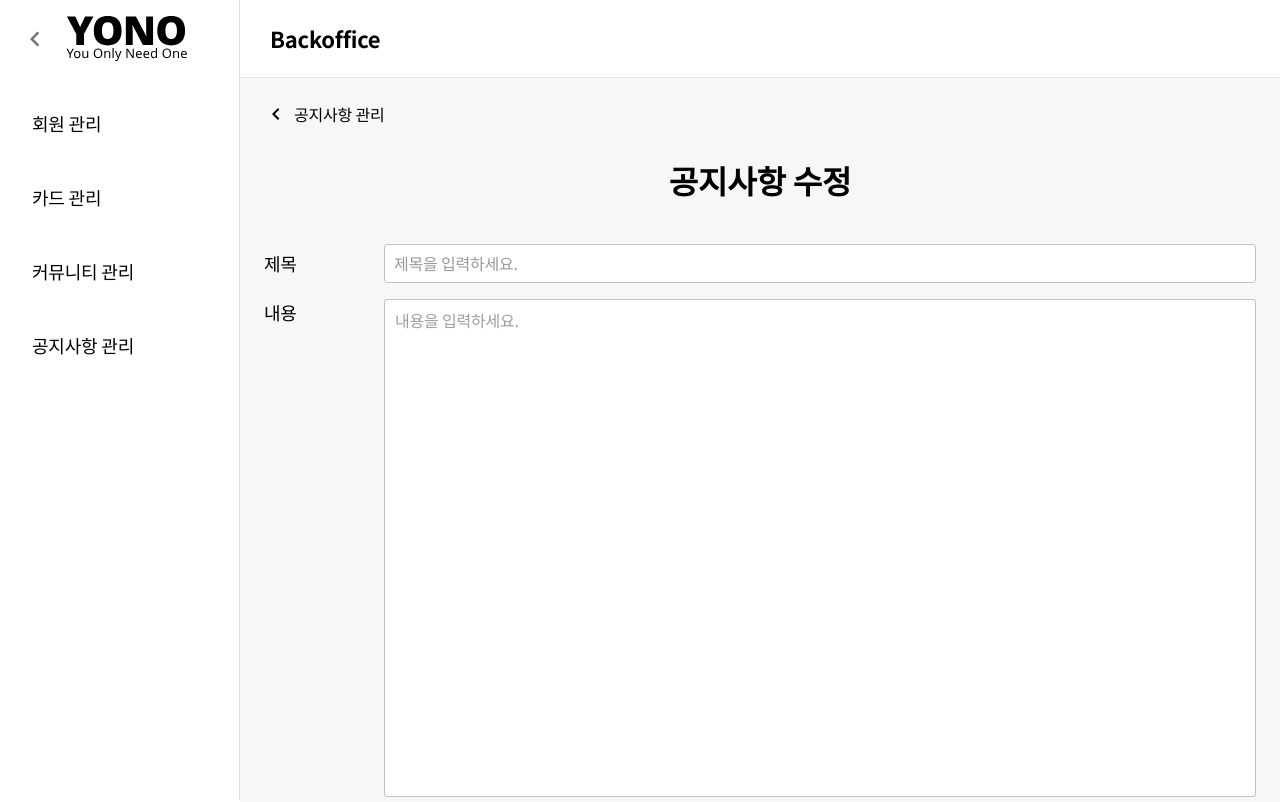
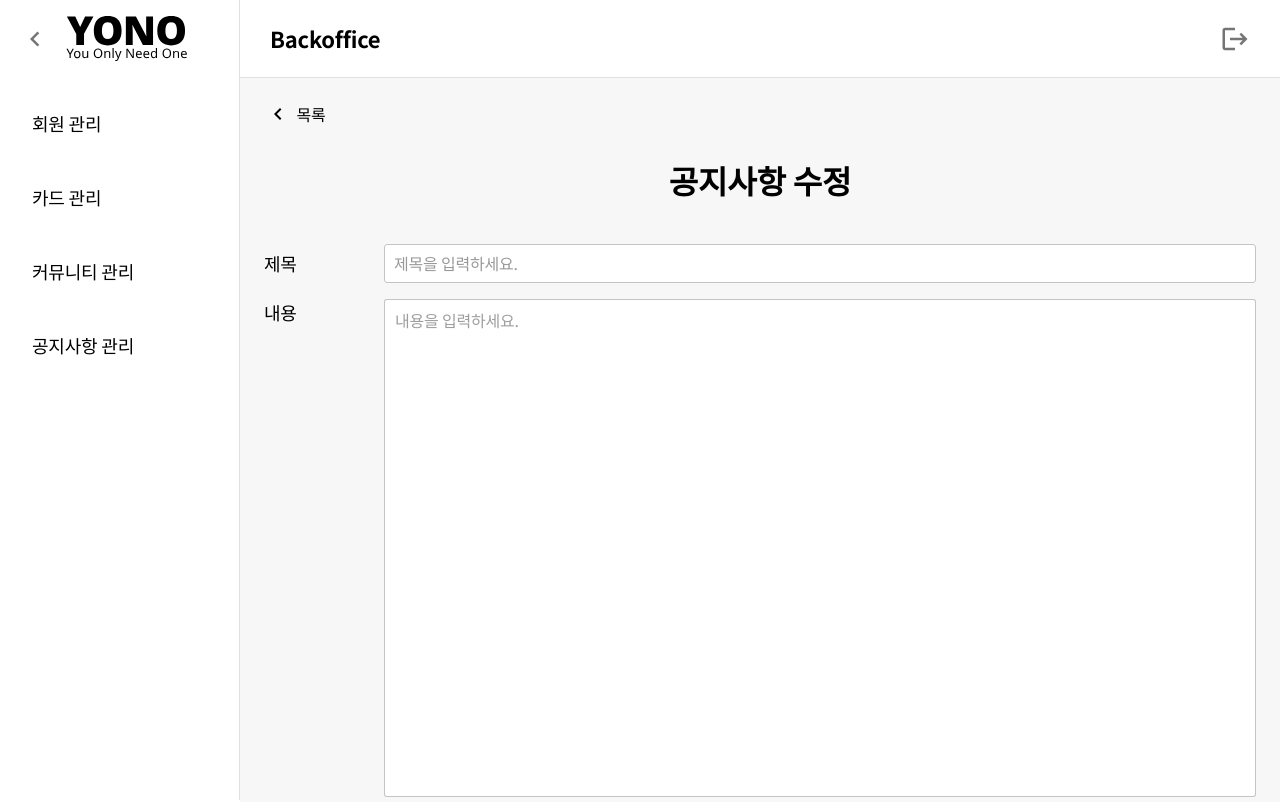
Before and after one commit to Hyukjoo-Lee/yono-admin, a React (Create React App) app in the folder app-frontend/: page /notice/edit in a window 1280 px wide. Shown: the top 802 px of the page. Built offline with nearby package versions, Linux system fonts and the light colour scheme.

Commit message:
update: 글쓰기 이미지 사이즈 수정, commonSelect minwidth 값 변경

```diff
--- a/app-frontend/src/common/CommonSelect.js
+++ b/app-frontend/src/common/CommonSelect.js
@@ -4,6 +4,7 @@
 
 const FormControlStyle = styled(FormControl)(({ theme }) => ({
   "&.MuiFormControl-root": {
+    minWidth: 110,
     "& .MuiInputBase-root": {
       borderRadius: 3,
       "& .MuiInputBase-input": {
--- a/app-frontend/src/pages/card/CardComponent.js
+++ b/app-frontend/src/pages/card/CardComponent.js
@@ -1,7 +1,17 @@
 import React from "react";
+import { styled } from "@mui/material/styles";
+import { Box } from "@mui/material";
+import CommonTitle from "../../common/CommonTitle";
+import CreditCardIcon from "@mui/icons-material/CreditCard";
+
+const Root = styled(Box)(({ theme }) => ({}));
 
 const CardComponent = () => {
-  return <h1>카드드관리</h1>;
+  return (
+    <Root>
+      <CommonTitle icon={<CreditCardIcon />} title={"카드 관리"} />
+    </Root>
+  );
 };
 
 export default CardComponent;
--- a/app-frontend/src/pages/header/Header.js
+++ b/app-frontend/src/pages/header/Header.js
@@ -8,6 +8,7 @@
 import { Typography } from "@mui/material";
 import { useNavigate } from "react-router-dom";
 import { Button } from "@mui/material";
+import LogoutIcon from "@mui/icons-material/Logout";
 
 const AppBar = styled(MuiAppBar, {
   shouldForwardProp: (prop) => prop !== "open",
@@ -26,7 +27,7 @@
           easing: theme.transitions.easing.easeOut,
           duration: theme.transitions.duration.enteringScreen,
         }),
-        "& > .MuiButtonBase-root": {
+        "& > div > .MuiButtonBase-root": {
           display: "none",
         },
       },
@@ -36,12 +37,17 @@
     display: "flex",
     flexDirection: "row",
     alignItems: "center",
+    justifyContent: "space-between",
     background: "#fff",
     padding: "0 30px",
     minHeight: `${headerHeight}px`,
     height: `${headerHeight}px`,
     boxShadow: "none",
     borderBottom: "1px solid rgba(0, 0, 0, 0.12)",
+    "& > div": {
+      display: "flex",
+      alignItems: "center",
+    },
   },
   "& .MuiIconButton-root": {
     padding: 0,
@@ -80,6 +86,7 @@
 
   return (
     <AppBar position="fixed" open={open}>
+      <div>
         <IconButton
           color="inherit"
           aria-label="open drawer"
@@ -98,6 +105,10 @@
           <Logo />
         </LogoButton>
         <Typography>Backoffice</Typography>
+      </div>
+      <IconButton style={{ margin: 0 }}>
+        <LogoutIcon />
+      </IconButton>
     </AppBar>
   );
 };
--- a/app-frontend/src/pages/notice/NoticeEdit.js
+++ b/app-frontend/src/pages/notice/NoticeEdit.js
@@ -143,7 +143,7 @@
       <HeaderBox>
         <ButtonStyle onClick={handleClickEdit} disableRipple>
           <ChevronLeftIcon />
-          <Typography>공지사항 관리</Typography>
+          <Typography>목록</Typography>
         </ButtonStyle>
       </HeaderBox>
 
--- a/app-frontend/src/pages/notice/NoticeView.js
+++ b/app-frontend/src/pages/notice/NoticeView.js
@@ -4,6 +4,7 @@
 import ChevronLeftIcon from "@mui/icons-material/ChevronLeft";
 import { useNavigate } from "react-router-dom";
 import CommonButton from "../../common/CommonButton";
+import testImage from "../../assets/images/testImage.jpg";
 
 const Root = styled(Box)(({ theme }) => ({
   width: "100%",
@@ -67,6 +68,10 @@
   overflowY: "auto",
   padding: "16px",
   boxSizing: "border-box",
+  "& img": {
+    maxWidth: "100%",
+    marginBottom: 16,
+  },
   "&::-webkit-scrollbar": {
     width: "10px",
   },
@@ -109,7 +114,7 @@
       <HeaderBox>
         <ButtonStyle onClick={handleClickEdit} disableRipple>
           <ChevronLeftIcon />
-          <Typography>공지사항 관리</Typography>
+          <Typography>목록</Typography>
         </ButtonStyle>
       </HeaderBox>
 
@@ -122,7 +127,11 @@
       <BoxStyle>
         <BoldStyle>제목이지롱</BoldStyle>
         <ContnetsBox>
-          <TextStyle>내용이지롱</TextStyle>
+          <img src={testImage} alt="이미지" />
+          <TextStyle>
+            내용이지롱내용이지롱내용이지롱내용이지롱내용이지롱내용이지롱내용이지롱내용이지롱내용이지롱내용이지롱내용이지롱내용이지롱내용이지롱내용이지롱내용이지롱내용이지롱내용이지롱내용이지롱내용이지롱내용이지롱내용이지롱내용이지롱내용이지롱내용이지롱내용이지롱내용이지롱내용이지롱내용이지롱내용이지롱내용이지롱내용이지롱내용이지롱내용이지롱내용이지롱내용이지롱내용이지롱내용이지롱내용이지롱내용이지롱내용이지롱내용이지롱내용이지롱내용이지롱내용이지롱내용이지롱내용이지롱내용이지롱내용이지롱내용이지롱내용이지롱내용이지롱내용이지롱내용이지롱내용이지롱내용이지롱내용이지롱내용이지롱내용이지롱내용이지롱내용이지롱내용이지롱내용이지롱내용이지롱내용이지롱내용이지롱내용이지롱내용이지롱내용이지롱내용이지롱내용이지롱내용이지롱내용이지롱내용이지롱내용이지롱
+            내용이지롱내용이지롱내용이지롱내용이지롱내용이지롱내용이지롱내용이지롱내용이지롱내용이지롱내용이지롱내용이지롱
+          </TextStyle>
         </ContnetsBox>
       </BoxStyle>
 
--- a/app-frontend/src/pages/notice/NoticeWrite.js
+++ b/app-frontend/src/pages/notice/NoticeWrite.js
@@ -143,7 +143,7 @@
       <HeaderBox>
         <ButtonStyle onClick={handleClickEdit} disableRipple>
           <ChevronLeftIcon />
-          <Typography>공지사항 관리</Typography>
+          <Typography>목록</Typography>
         </ButtonStyle>
       </HeaderBox>
 
```
Lines whose indentation alone changed are shown as unchanged.
